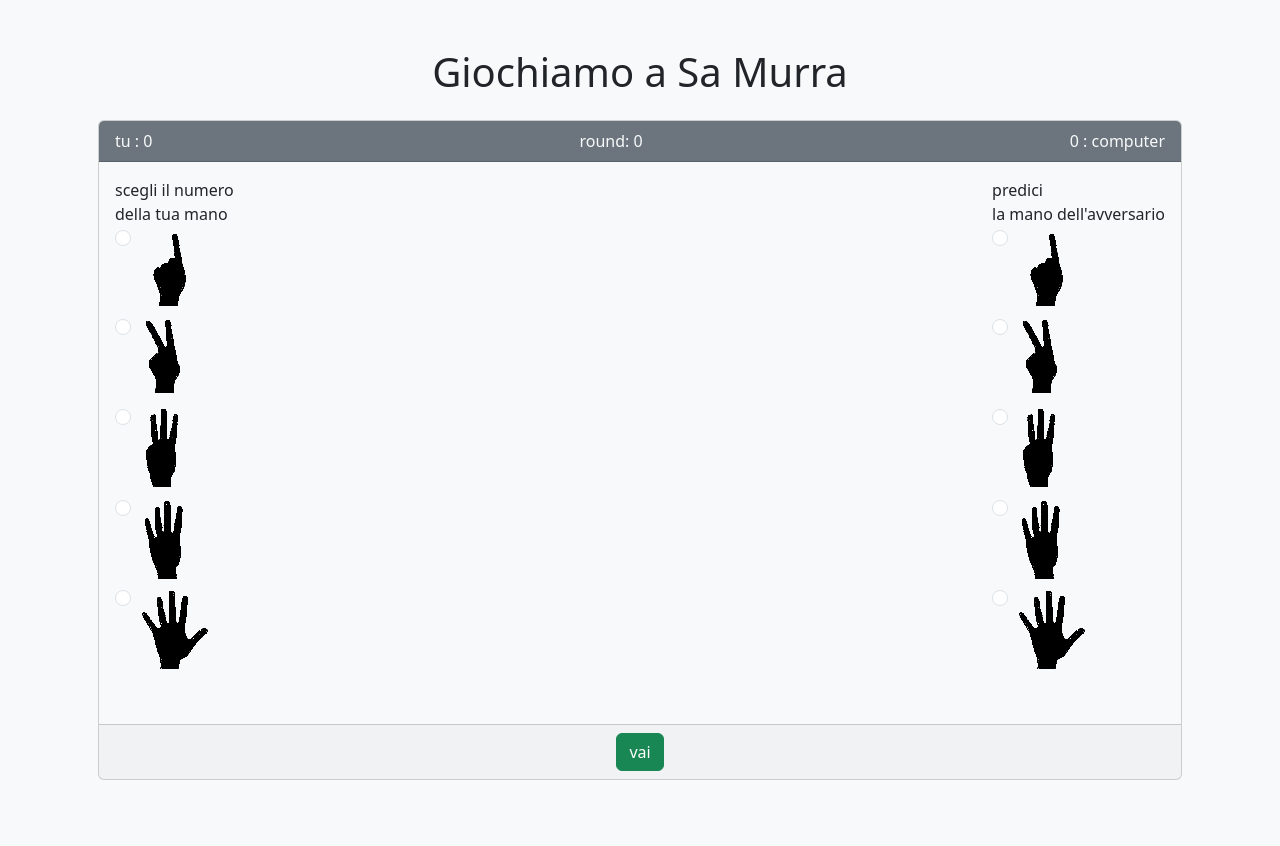
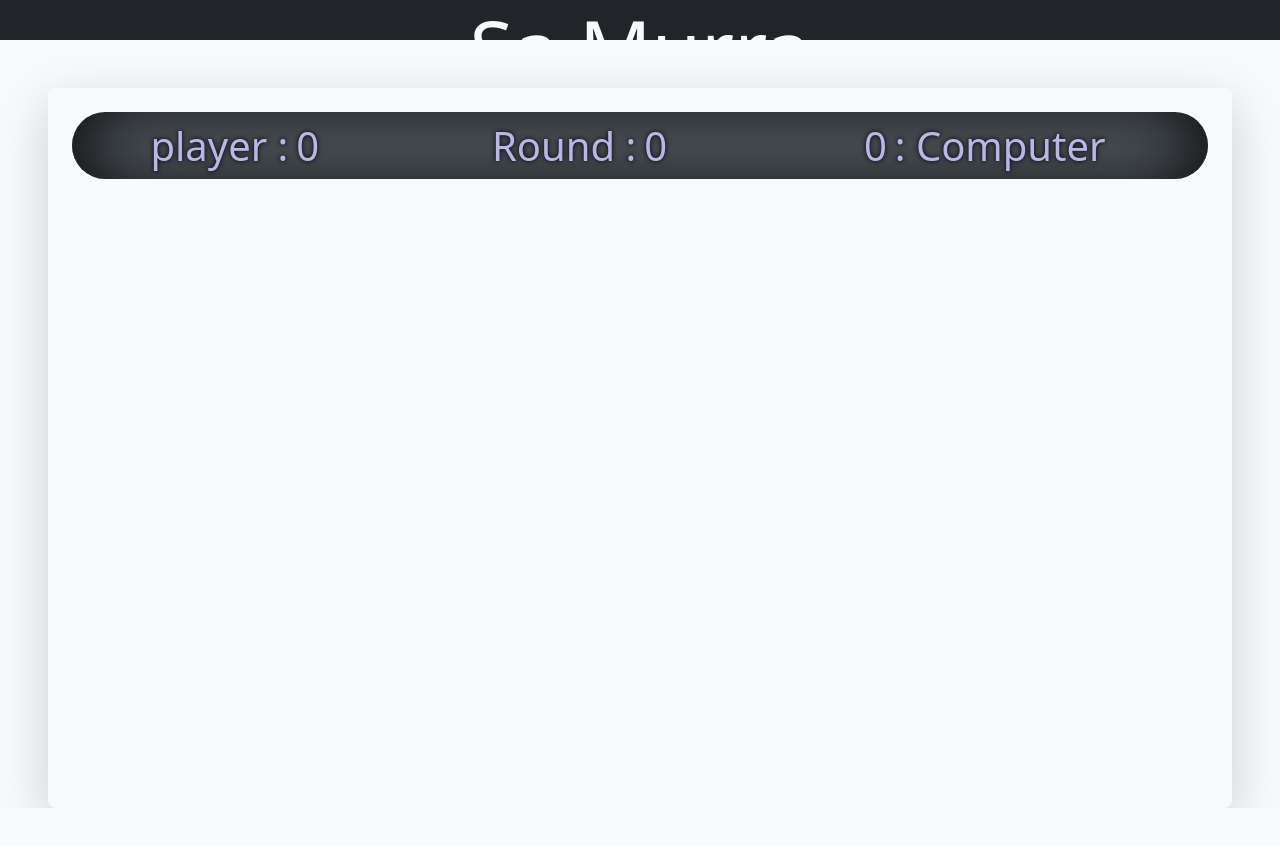
Before and after one commit to DamianoMura/js-murra, a plain HTML site: page index.html in a window 1280 px wide. After the commit the page ends 808 px from the top, so only its background shows below. Drawn offline with nearby package versions, Linux system fonts and the light colour scheme.

Commit message:
[start] new layout

```diff
--- a/assets/css/style.css
+++ b/assets/css/style.css
@@ -1,16 +1,81 @@
-*{
+:root{
+--bars_h:5vh;
+}
+  *{
   padding: 0;
   margin: 0;
   box-sizing: border-box;
 }
-body{
-height : 100vh;
-width: 100vw;
+
+header{
+  width : 100vw;
+  height : var(--bars_h);
 }
 
-#playground{
+main{
+  width:100vw;
+  height: calc(100vh - var(--bars_h)*2);
+  position:relative;
+}
 
-  display:flex;
-  justify-content: center;
+span{
+  color: rgb(187, 181, 232);
+  text-shadow: 0px 0px 5px rgb(0, 0, 0);
+}
+
+
+
+
+
+/*utility */
+
+
+.inset-shadow{
+  box-shadow: inset 0px 0px 80px rgb(0, 0, 0);
+  border: 5px;
+}
+.transparent{
+  background-color: rgba(0, 0, 0, 0);
+  overflow: hidden;
+}
+
+.playground-header{
+display: flex;
+justify-content: space-around;
+align-items: center;
+height : 10%;
+margin-bottom: 4px;
+}
+
+.hand{
+  height: 90%;
+}
+
+.h-5{
+  height:5%;
+}
+.h-10{
+  height:10%;
+}
+.h-80{
+  height:80%;
+}
+.h-90{
+  height:90%;
+}
+.col-4.stats{
   align-items: center;
 }
+
+.fs-01{
+  font-size: 100px;
+}
+.fs-02{
+  font-size: 90px;
+}
+.fs-03{
+  font-size: 80px;
+}
+.fs-04{
+  font-size: 40px;
+}
--- a/assets/js/script.js
+++ b/assets/js/script.js
@@ -31,7 +31,7 @@ let humanDeclared;
 let pcScore=0;
 let humanScore=0;
 let result;
-
+document.getElementsByClassName("playground-card").style.display='none';
 
 
 
--- a/index.html
+++ b/index.html
@@ -13,15 +13,51 @@
     <title>sa murra</title>
   </head>
   <body class="bg-light">
-    <div class="container my-5">
+    <header class="bg-dark text-light  text-center">
+      <h1 class="fs-03">Sa Murra</h1>
+    </header>
+    <main class="bg-light">
+
+      <div class="playground-card m-5 h-100 rounded-3 shadow-lg p-4">
+        <div class="playground-header rounded-pill bg-secondary inset-shadow">
+
+          <div class="stats fs-1 d-flex justify-content-center">
+
+            <span class="fs-04 player px-1">player : </span>
+            <span class="fs-04 playerScore px-1">0</span>
+          </div>
+
+          <div
+            class="stats fs-1  p-3 d-flex justify-content-center ">
+            <span class="fs-04 px-1">Round : </span>
+            <span class="fs-04 playerScore px-1">0</span>
+          </div>
+
+          <div
+            class="stats fs-1 text-end px-4 d-flex justify-content-center transparent">
+            <span class="fs-04 pcScore px-1">0</span>
+            <span class="fs-04 px-1"> : Computer</span>
+          </div>
+
+        </div> <!--playground-header-->
+
+        <div class="playground-body bg-success">
+
+        </div> <!--playground-body-->
+
+      </div> <!-- / playground-card-->
+
+    </main>
+
+    <!-- <div class="container my-5">
       <div class="row">
-        <div class="col-100 text-center ">
+        <div class="col-12 text-center ">
           <h1>Giochiamo a Sa Murra</h1>
         </div>
-        <div class="col-100">
+        <div class="col-12">
 
           <form
-            class="card w-80  h-100 m-3 bg-light m-3 "
+            class="card  m-3 bg-light m-3 "
             id="game">
 
             <div
@@ -44,7 +80,7 @@
                           name="handValue" id="handValue-1" value=1>
                         <label class="form-check-label"
                           for="handValue-1">
-                          <img src="assets/img/uno.png" alt>
+                          <img src="assets/img/uno.png" class="hand" alt>
                         </label>
                       </div>
                       <div class="form-check">
@@ -52,7 +88,7 @@
                           name="handValue" id="handValue-2" value=2>
                         <label class="form-check-label"
                           for="handValue-2">
-                          <img src="assets/img/due.png" alt>
+                          <img src="assets/img/due.png" class="hand" alt>
                         </label>
                       </div>
                       <div class="form-check">
@@ -60,15 +96,15 @@
                           name="handValue" id="handValue-3" value=3>
                         <label class="form-check-label"
                           for="handValue-3">
-                          <img src="assets/img/tre.png" alt>
-                        </label>
+                          <img src="assets/img/tre.png" class="hand" alt>
+                         </label>
                       </div>
                       <div class="form-check">
                         <input class="form-check-input" type="radio"
                           name="handValue" id="handValue-4" value=4>
                         <label class="form-check-label"
                           for="handValue-4">
-                          <img src="assets/img/quattro.png" alt>
+                          <img src="assets/img/quattro.png" class="hand" alt>
                         </label>
                       </div>
                       <div class="form-check">
@@ -76,7 +112,7 @@
                           name="handValue" id="handValue-5" value=5>
                         <label class="form-check-label"
                           for="handValue-5">
-                          <img src="assets/img/cinque.png" alt>
+                          <img src="assets/img/cinque.png" class="hand" alt>
                         </label>
                       </div>
                     </div>
@@ -87,7 +123,7 @@
                           name="predicted" id="predictValue-1" value=1>
                         <label class="form-check-label"
                           for="predictValue-1">
-                          <img src="assets/img/uno.png" alt>
+                          <img src="assets/img/uno.png" class="hand" alt>
                         </label>
                       </div>
                       <div class="form-check">
@@ -95,7 +131,7 @@
                           name="predicted" id="predictValue-2" value=2>
                         <label class="form-check-label"
                           for="predictValue-2">
-                          <img src="assets/img/due.png" alt>
+                          <img src="assets/img/due.png" class="hand" alt>
                         </label>
                       </div>
                       <div class="form-check">
@@ -103,7 +139,7 @@
                           name="predicted" id="predictValue-3" value=3>
                         <label class="form-check-label"
                           for="predictValue-3">
-                          <img src="assets/img/tre.png" alt>
+                          <img src="assets/img/tre.png" class="hand" alt>
                         </label>
                       </div>
                       <div class="form-check">
@@ -111,7 +147,7 @@
                           name="predicted" id="predictValue-4" value=4>
                         <label class="form-check-label"
                           for="predictValue-4">
-                          <img src="assets/img/quattro.png" alt>
+                          <img src="assets/img/quattro.png" class="hand" alt>
                         </label>
                       </div>
                       <div class="form-check">
@@ -119,7 +155,7 @@
                           name="predicted" id="predictValue-5" value=5>
                         <label class="form-check-label"
                           for="predictValue-5">
-                          <img src="assets/img/cinque.png" alt>
+                          <img src="assets/img/cinque.png" class="hand" alt>
                         </label>
                       </div>
                     </div>
@@ -139,7 +175,7 @@
         </div>
       </div>
     </div>
-    <!--modal-->
+    modal-->
     <div class="modal" tabindex="-1" id="showRoundResult">
       <div class="modal-dialog">
         <div class="modal-content">
```
